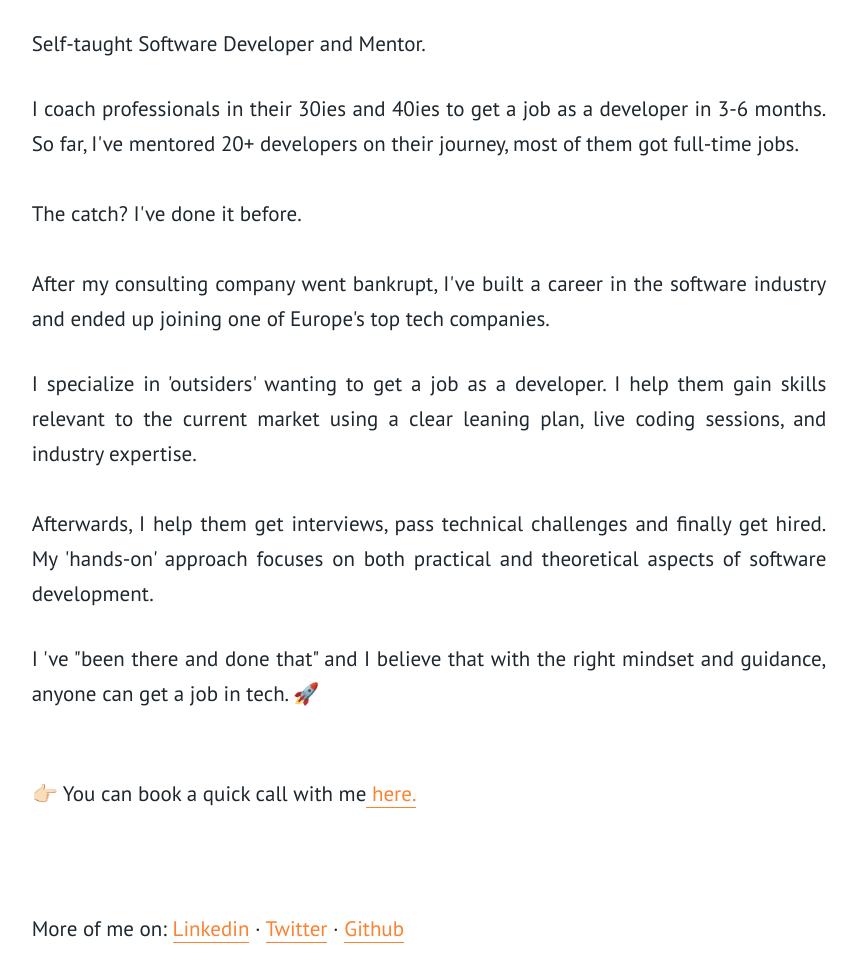
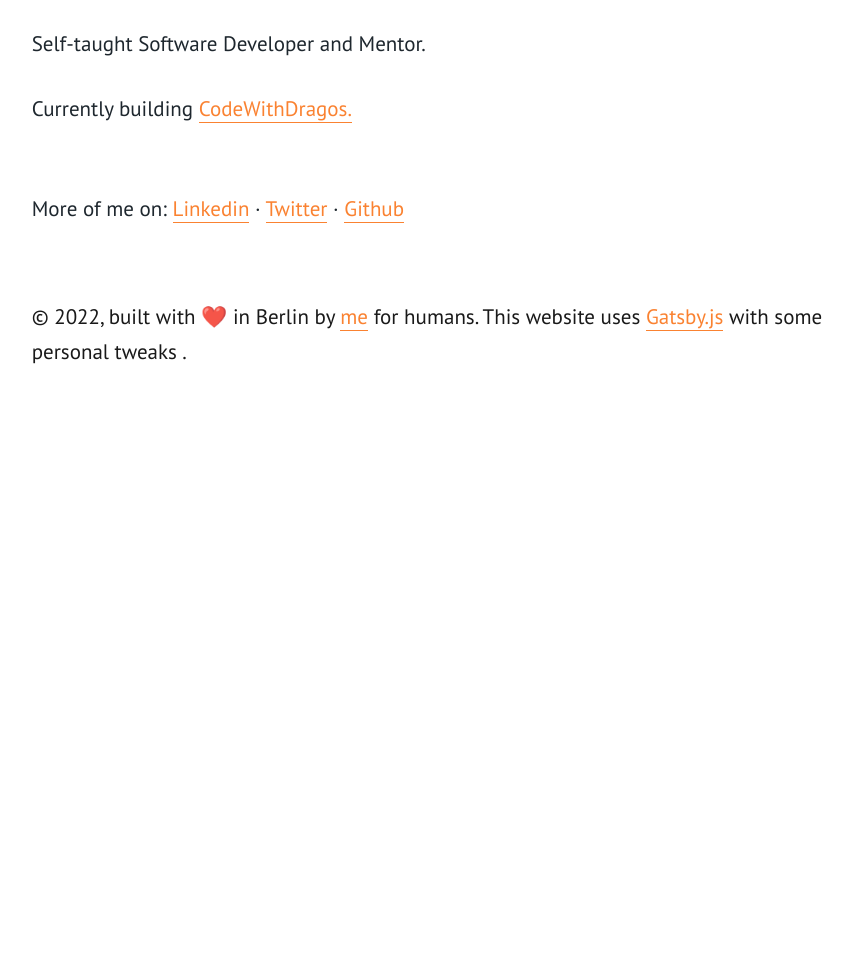
Before and after one commit to dragosgn/dragosgn, a Gatsby site: page / in a window 1280 px wide. Shown: the part 535-1510 px from the top of the page, without its empty margins (211-1068 px from the left). After the commit the page ends 1010 px from the top, so only its background shows below. Built offline with nearby package versions, Linux system fonts and the light colour scheme; Gatsby itself is replaced by a stand-in of ours; some packages are replaced by stand-ins of ours.

Commit message:
Update index.js

```diff
--- a/src/pages/index.js
+++ b/src/pages/index.js
@@ -35,51 +35,10 @@
       />
       <h1>Hi, I'm Dragos.</h1>
       <p>Self-taught Software Developer and Mentor.</p>
-      <p style={{ textAlign: "justify" }}>
-        I coach professionals in their 30ies and 40ies to get a job as a
-        developer in 3-6 months. So far, I've mentored 20+ developers on their
-        journey, most of them got full-time jobs.
-        <br />
-        <br />
-        The catch? I've done it before. <br />
-        <br />
-        After my consulting company went bankrupt, I've built a career in the
-        software industry and ended up joining one of Europe's top tech
-        companies.
-      </p>
-      <p style={{ textAlign: "justify" }}>
-        I specialize in 'outsiders' wanting to get a job as a developer. I help
-        them gain skills relevant to the current market using a clear leaning
-        plan, live coding sessions, and industry expertise.
-        <br />
-        <br /> Afterwards, I help them get interviews, pass technical challenges
-        and finally get hired. My 'hands-on' approach focuses on both practical
-        and theoretical aspects of software development.
-      </p>
+      <p>Currently building <a href="https://www.codewithdragos.com/">CodeWithDragos.</a></p>
 
-      <p style={{ textAlign: "justify" }}>
-        I 've "been there and done that" and I believe that with the right
-        mindset and guidance, anyone can get a job in tech.{" "}
-        <span role="img"> 🚀</span>
-      </p>
+
       <br />
-      <p style={{ textAlign: "justify" }}>
-        👉🏻 You can book a quick call with me
-        <a
-          href="https://calendly.com/dragosgn/book-dragos"
-          target="_blank"
-          rel="noopener noreferrer"
-        >
-          {" "}
-          here.
-        </a>
-      </p>
-      <br />
-      <br />
-      {/* <p style={{ textAlign: "justify" }}>
-        I am always looking for projects with an impact. Looking for a tech
-        co-founder? Drop me a line: dragosgn@gmail.com.
-      </p> */}
       <p>
         More of me on:{" "}
         <a href={linkedin} target="_blank" rel="noopener noreferrer">
```
